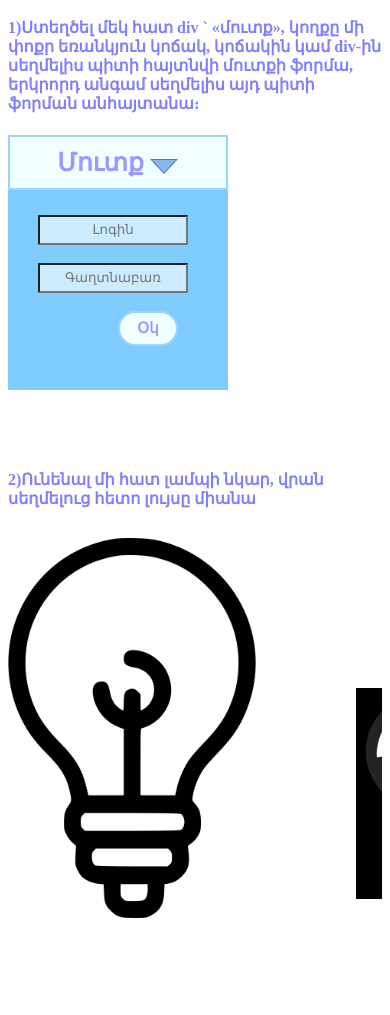
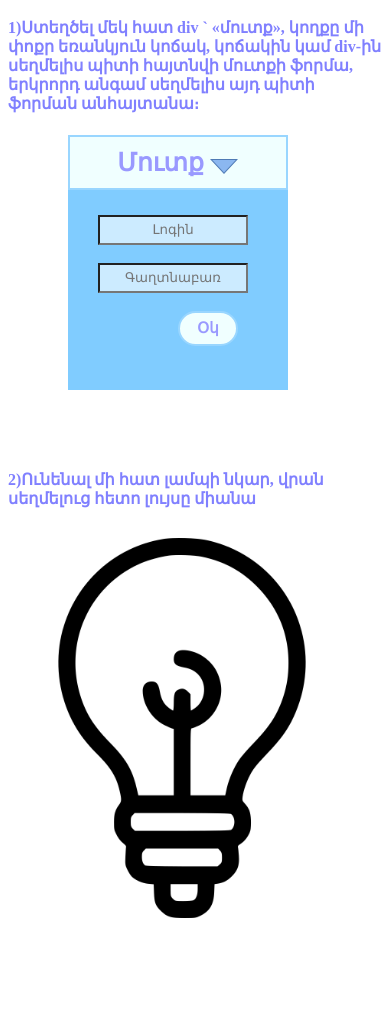
Before and after one commit to Siranush26/homework21.github.io, a plain HTML site: page index.html in a window 390 px wide. Shown: the part 59-1074 px from the top of the page. Drawn offline with Linux system fonts and the light colour scheme.

Commit message:
"Dom2 task done"

```diff
--- a/css/style.css
+++ b/css/style.css
@@ -224,3 +224,34 @@ input{
   from {opacity: .4}
   to {opacity: 1}
 }
+
+
+@media only screen and (max-width: 400px) {
+
+   #button{
+    margin-left:60px;
+   }
+
+   #login{
+    margin-left:60px;
+   }
+   #container{
+       width:100%;
+       display:flex;
+       flex-wrap: wrap;
+
+   }
+
+   .lam{
+       margin-left:100px;
+
+   }
+
+   #new{
+    margin-left:50px;
+   }
+
+   #button2{
+    margin-left:60px;
+   }
+  }
```
